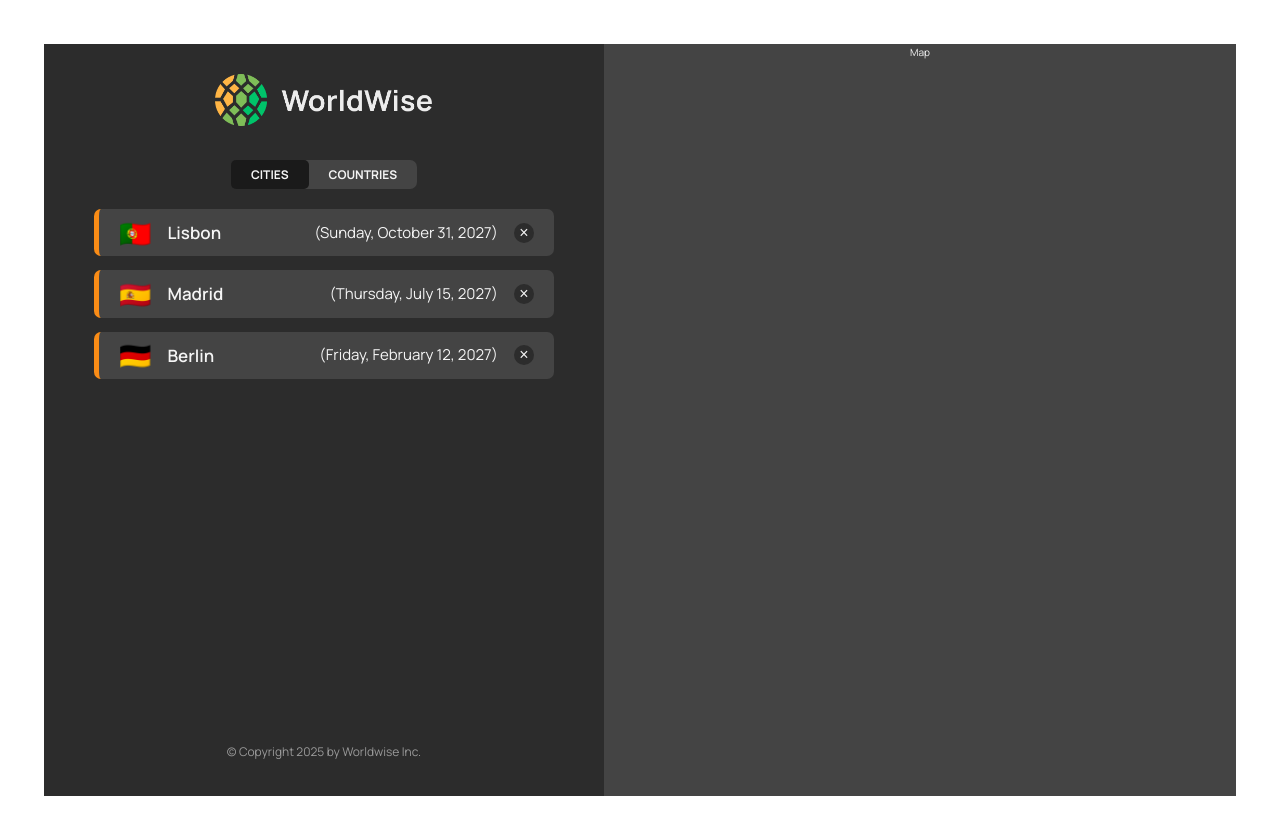
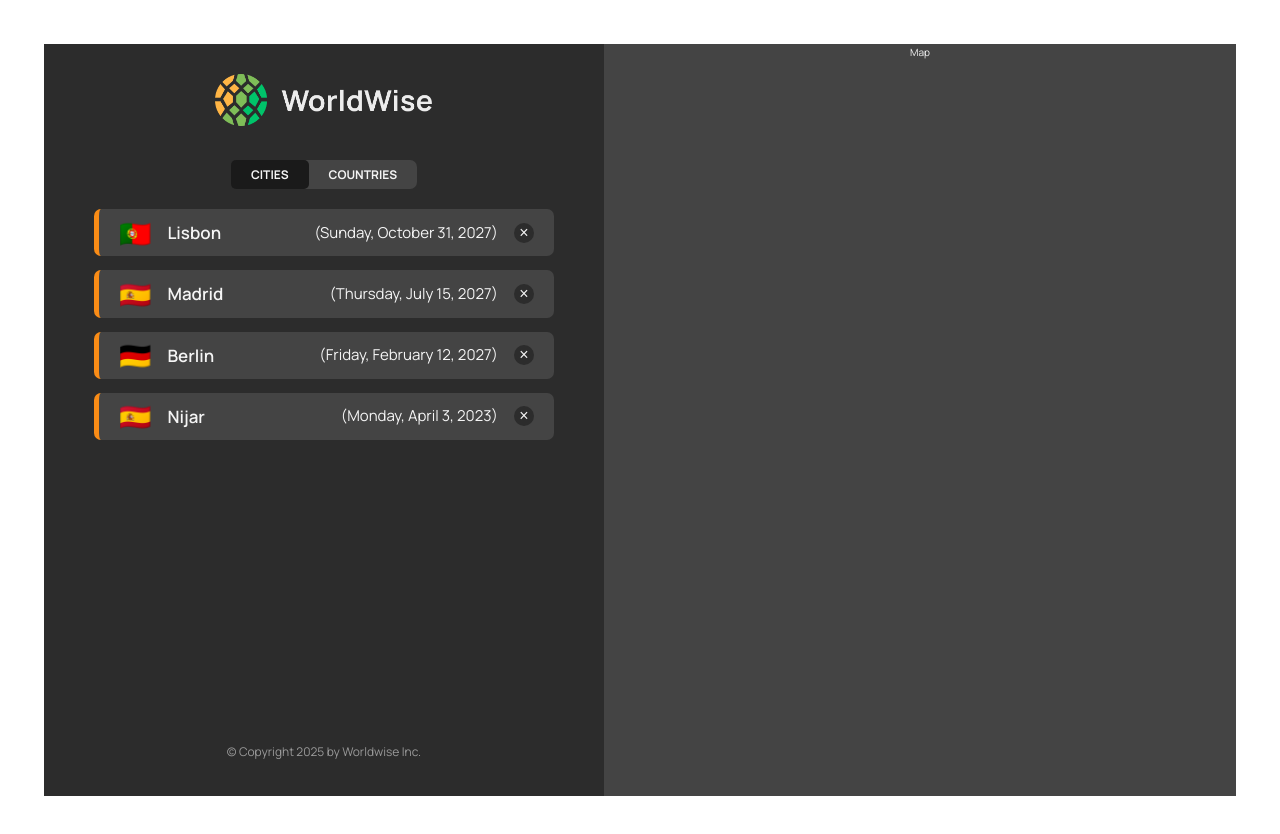
Before and after one commit to JasserBA/react-redux-nextjs-learning, a React (Vite) app in the folder section-17/worldwise/: page /app/cities in a window 1280 px wide. Shown: the top 834 px of the page. Built offline with nearby package versions, Linux system fonts and the light colour scheme; no server answers; data requests are answered from the project's data file.

Commit message:
Removed countries endpoint and related code, updated CountryList component to use cities data instead.

```diff
--- a/section-17/worldwise/data/cities.json
+++ b/section-17/worldwise/data/cities.json
@@ -35,6 +35,18 @@
         "lng": 13.376933665713324
       },
       "id": 98443197
+    },
+    {
+      "cityName": "Nijar",
+      "country": "Spain",
+      "emoji": "🇪🇸",
+      "date": "2023-04-03T07:47:59.202Z",
+      "notes": "",
+      "position": {
+        "lat": "36.967508314568164",
+        "lng": "-2.13128394200588"
+      },
+      "id": 98443198
     }
   ]
 }
--- a/section-17/worldwise/data/countries.json
+++ /dev/null
@@ -1,5 +0,0 @@
-{
-  "countries": [
-
-  ]
-}
--- a/section-17/worldwise/src/App.jsx
+++ b/section-17/worldwise/src/App.jsx
@@ -13,7 +13,6 @@ import { useEffect, useState } from "react";
 const URL = "http://localhost:8000";
 function App() {
   const [cities, setCities] = useState([]);
-  const [countries, setCountries] = useState([]);
   const [isLoading, setIsLoading] = useState(false);
 
   useEffect(() => {
@@ -29,23 +28,8 @@ function App() {
         setIsLoading(false);
       }
     }
-
-    async function fetchCountries() {
-      try {
-        setIsLoading(true);
-        const res = await fetch(`${URL}/countries`);
-        const data = await res.json();
-        setCountries(data);
-      } catch (error) {
-        console.error(error);
-      } finally {
-        setIsLoading(false);
-      }
-    }
-
     fetchCities();
-    fetchCountries();
-  }, [setCities, setCountries]);
+  }, [setCities]);
   return (
     <BrowserRouter>
       <Routes>
@@ -57,7 +41,7 @@ function App() {
           />
           <Route
             path="countries"
-            element={<CountryList data={countries} isLoading={isLoading} />}
+            element={<CountryList cities={cities} isLoading={isLoading} />}
           />
           <Route path="form" element={<p>Form</p>} />
         </Route>
--- a/section-17/worldwise/src/components/CityList.jsx
+++ b/section-17/worldwise/src/components/CityList.jsx
@@ -8,8 +8,8 @@ export const CityList = ({ data, isLoading }) => {
   if (!data.length) return <Message message="Add your first city" />;
   return (
     <ul className={styles.cityList}>
-      {data.map((city, index) => (
-        <CityItem key={index} city={city} />
+      {data.map((city) => (
+        <CityItem key={city.id} city={city} />
       ))}
     </ul>
   );
--- a/section-17/worldwise/src/components/CountryList.jsx
+++ b/section-17/worldwise/src/components/CountryList.jsx
@@ -3,13 +3,20 @@ import Spinner from "./Spinner";
 import CountryItem from "./CountryItem";
 import Message from "./Message";
 
-export const CountryList = ({ data, isLoading }) => {
+export const CountryList = ({ cities, isLoading }) => {
   if (isLoading) return <Spinner />;
-  if (!data.length) return <Message message="Add your first country" />;
+
+  if (!cities.length) return <Message message="Add your first city" />;
+
+  const countries = cities.reduce((arr, city) => {
+    if (arr.map((el) => el.country).includes(city.country))
+      return [...arr, { country: city.country, emoji: city.emoji }];
+    else return arr;
+  }, []);
   return (
     <ul className={styles.countryList}>
-      {data.map((currentCountry, index) => (
-        <CountryItem key={index} currentCountry={currentCountry} />
+      {countries.map((currentCountry) => (
+        <CountryItem key={currentCountry.id} currentCountry={currentCountry} />
       ))}
     </ul>
   );
```
Also changed, not shown: section-17/worldwise/sc1.png (added), 1 other file (tests, documents, lock files or other folders).
